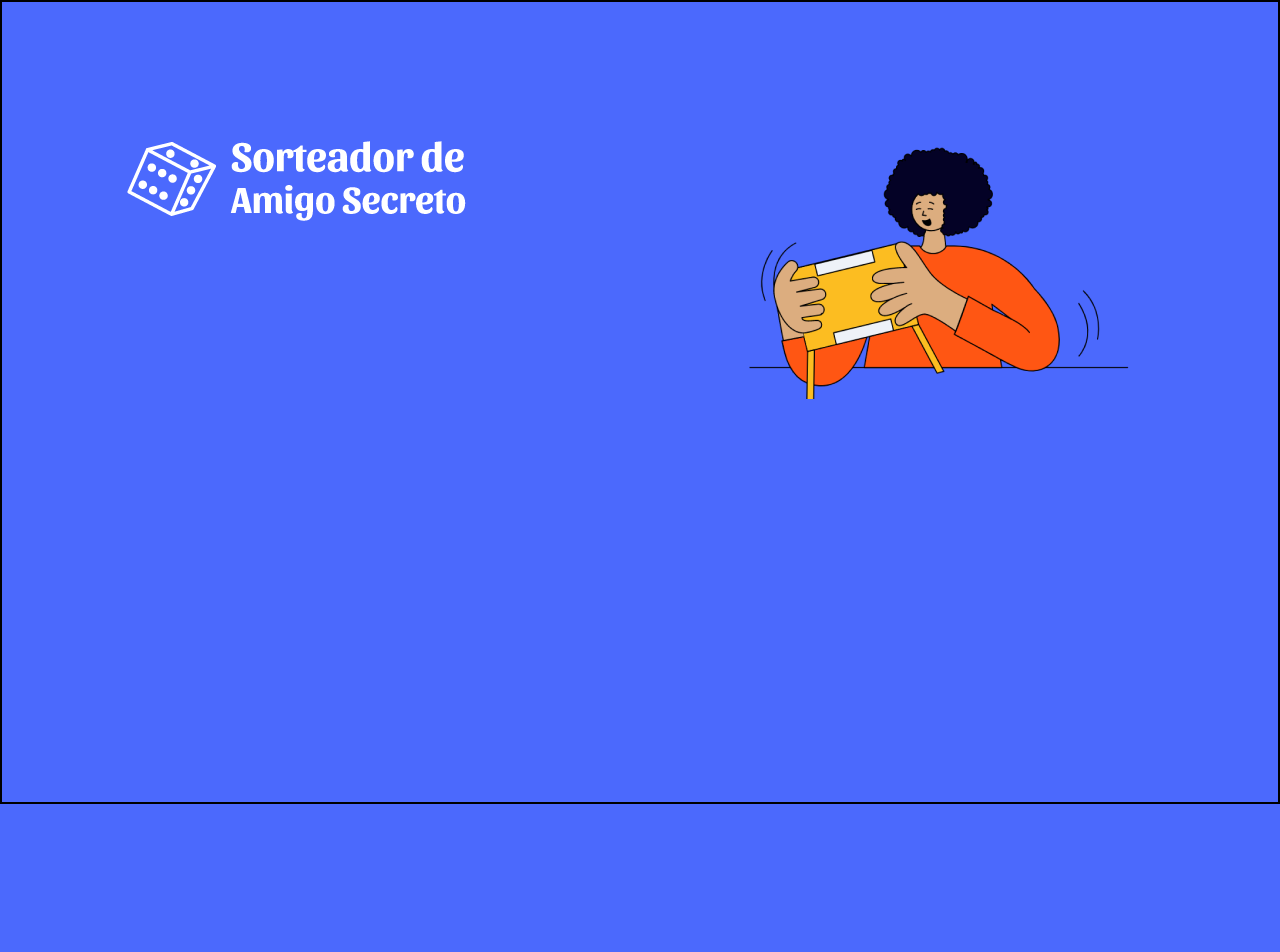
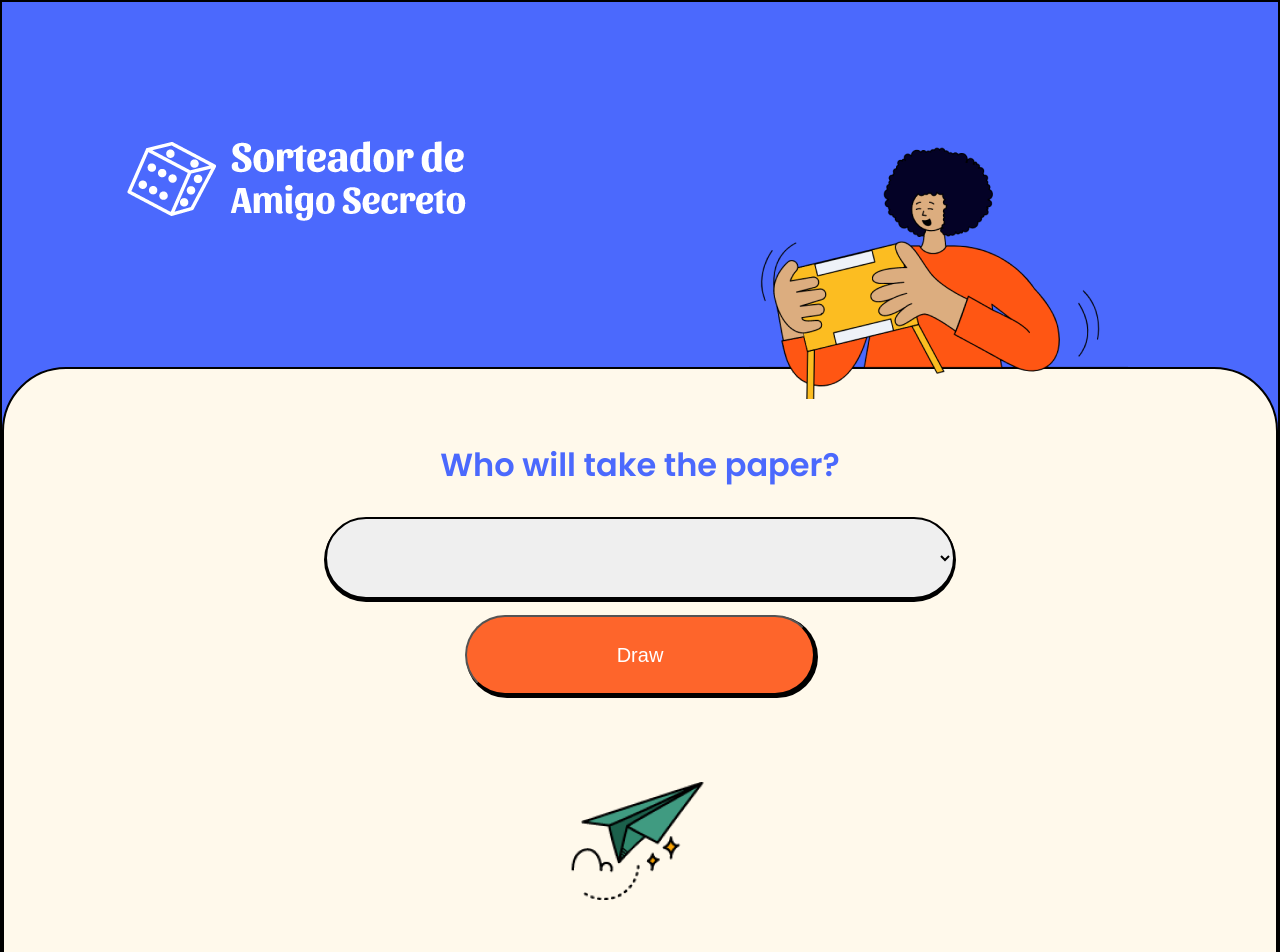
Before and after one commit to CarlosEddie/secret-friend-drawer-project, a React (Create React App) app in the folder secret-friend-drawer/: page /draw in a window 1280 px wide. Before the commit this address had no page. Shown: the top 952 px of the page. Before the commit the page ends 804 px from the top, so only its background shows below. Built offline with nearby package versions, Linux system fonts and the light colour scheme.

Commit message:
refactored and added new styles to draw

```diff
--- a/secret-friend-drawer/src/App.tsx
+++ b/secret-friend-drawer/src/App.tsx
@@ -2,6 +2,7 @@ import React from 'react';
 import { BrowserRouter, Route, Routes } from 'react-router-dom';
 import { RecoilRoot } from 'recoil';
 import Setting from './pages/Setting';
+import Draw from './pages/Draw';
 
 function App() {
   return (
@@ -9,6 +10,7 @@ function App() {
       <RecoilRoot>
         <Routes>
           <Route path='/' element={<Setting />}/>
+          <Route path='/draw' element={<Draw />}/>
         </Routes>
       </RecoilRoot>
     </BrowserRouter>
--- /dev/null
+++ b/secret-friend-drawer/src/pages/Draw.css
@@ -0,0 +1,60 @@
+footer.draw {
+    margin: 64px 0;
+}
+
+.draw .result {
+    color: #FE652BFC;
+    font-size: 25px;
+}
+
+.button-draw {
+    width: 350px;
+    height: 80px;
+    font-size: 20px;
+    box-shadow: 2px 2px 0px 1px #000000;
+    border-radius: 45px;
+    background-color: #FE652B;
+    color: #FFF;
+    cursor: pointer;
+    margin: 16px 0;
+}
+
+.button-draw:disabled {
+    opacity: 0.6;
+    cursor: not-allowed;
+}
+
+.button-draw:hover {
+    background-color: #4B69FD;
+}
+
+select {
+    border-radius: 45px;
+    height: 82px;
+    width: 70%;
+    box-sizing: border-box;
+    padding: 0 32px;
+    font-size: 20px;
+    border: 2px solid black;
+    box-shadow: 0px 2px 0px 1px #000000;
+}
+
+select:focus {
+    outline: none;
+}
+
+p {
+    font-size: 20px;
+    font-weight: 200;
+    margin: 32px 0;
+}
+
+@media screen and (max-width: 800px) {
+    select {
+        width: 100%;
+    }
+    .button-draw {
+        width: 220px;
+        margin: 32px 0;
+    }
+}
--- a/secret-friend-drawer/src/pages/Draw.tsx
+++ b/secret-friend-drawer/src/pages/Draw.tsx
@@ -1,16 +1,43 @@
+import { useState } from "react"
 import { useParticipantsList } from "../state/hook/useParticipantsList"
+import { useDrawResult } from "../state/hook/useDrawResult"
+import Card from '../components/card'
+
+import './Draw.css'
 
 const Draw = () => {
     const participants = useParticipantsList()
 
+    const [participantOfTheTime, setParticipantOfTheTime] = useState('')
+    const [secretFriend, setSecretFriend] = useState('')
+
+    const result = useDrawResult()
+
+    const draw = (event: React.FormEvent<HTMLFormElement>) => {
+        event.preventDefault()
+        if (result.has(participantOfTheTime)) {
+            setSecretFriend(result.get(participantOfTheTime)!)
+        }
+    }
+
     return (
-        <section>
-            <form>
-                <select name="participantOfTheTime" id="participantOfTheTime">
-                    {participants.map(participant => <option key={participant} >{participant}</option>)}
-                </select>
-            </form>
-        </section>
+        <Card>
+            <section className="draw">
+                <h2>Who will take the paper?</h2>
+                <form onSubmit={draw}>
+                    <select name="participantOfTheTime" id="participantOfTheTime" placeholder="Select your name" value={participantOfTheTime} onChange={event => setParticipantOfTheTime(event.target.value)}>
+                        {participants.map(participant => <option key={participant} >{participant}</option>)}
+                    </select>
+                    <button className="button-draw">Draw</button>
+                </form>
+                {secretFriend && <p className="result" role="alert">{secretFriend}</p>}
+                <footer className="draw">
+                    <img src="/images/plane.png" className="plane" alt="A drawing of a paper airplane" />
+                </footer>
+            </section>
+
+        </Card>
+
     )
 }
 
```
